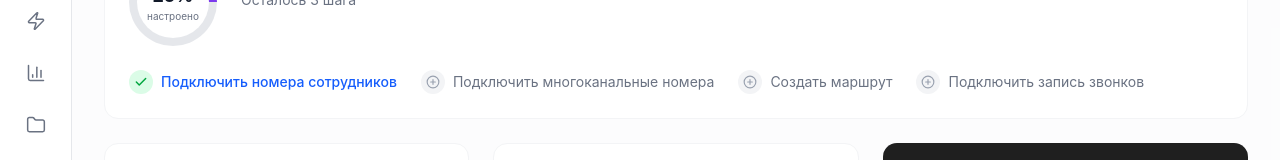
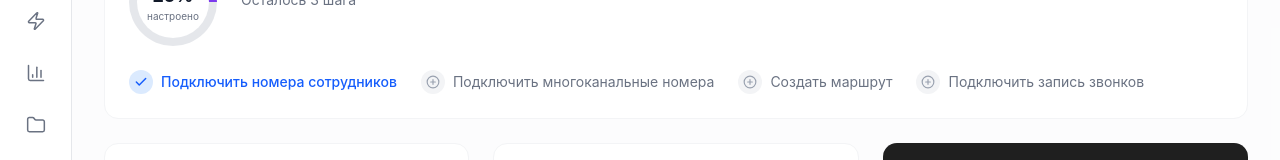
Before and after one commit to VeronikaVinogradova/Images, a Next.js app: page / in a window 1280 px wide. Shown: the part 227-387 px from the top of the page. Built offline with nearby package versions, Linux system fonts and the light colour scheme.

Commit message:
eaafe358-ae3b-405f-88f6-d47df4d2a3df

```diff
--- a/src/app/page.tsx
+++ b/src/app/page.tsx
@@ -454,8 +454,8 @@ export default function Home() {
                 {/* Action items */}
                 <div className="mt-6 flex flex-wrap gap-x-6 gap-y-3">
                   <div className="flex items-center gap-2">
-                    <div className="w-6 h-6 rounded-full bg-green-100 flex items-center justify-center shrink-0">
-                      <Check size={14} className="text-green-600" strokeWidth={2.5} />
+                    <div className="w-6 h-6 rounded-full bg-blue-100 flex items-center justify-center shrink-0">
+                      <Check size={14} className="text-blue-600" strokeWidth={2.5} />
                     </div>
                     <span className="text-sm text-blue-600 font-medium cursor-pointer hover:underline">Подключить номера сотрудников</span>
                   </div>
```
